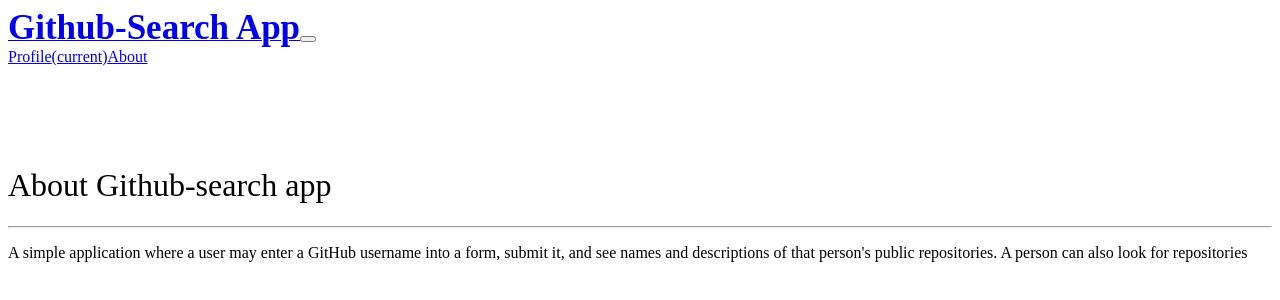
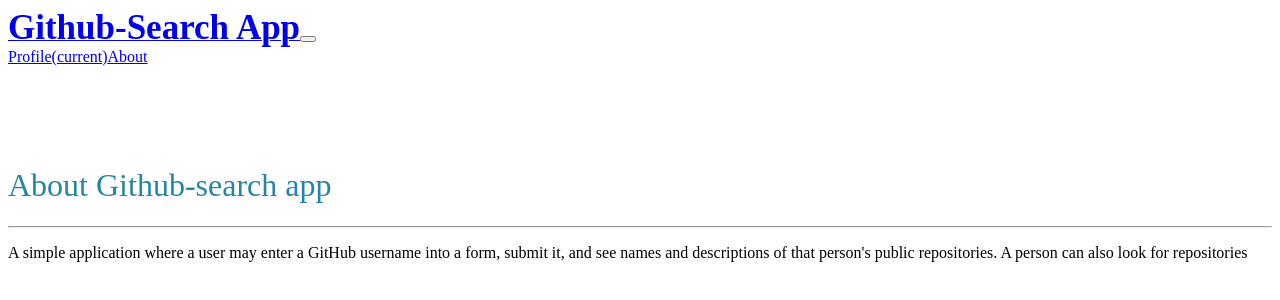
Before and after one commit to georgewanyama/Git-hub-serch, an Angular app: page /about in a window 1280 px wide. Shown: the top 300 px of the page. Built offline with nearby package versions, Linux system fonts and the light colour scheme.

Commit message:
create a styles in about component on h1

```diff
--- a/src/app/about/about/about.component.css
+++ b/src/app/about/about/about.component.css
@@ -0,0 +1,3 @@
+h1{
+    color:rgb(36, 133, 165);
+  }
```
